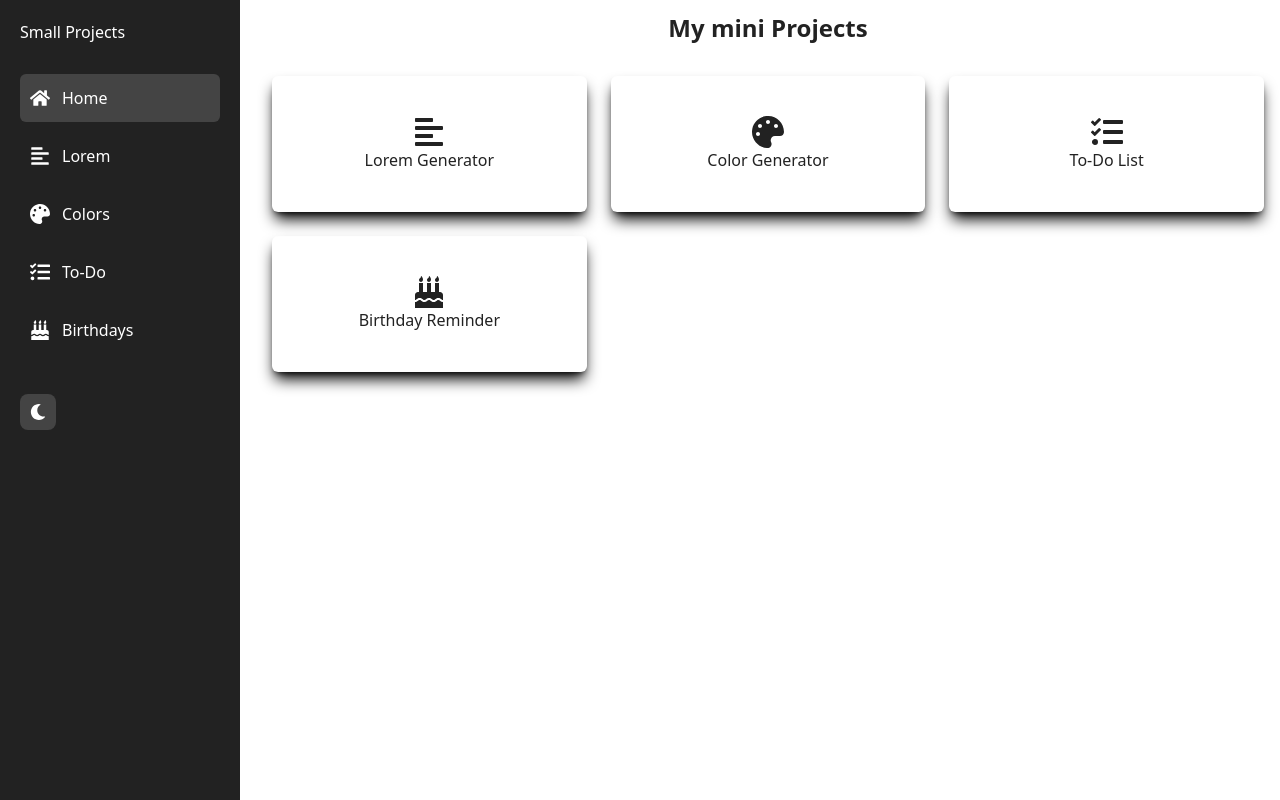
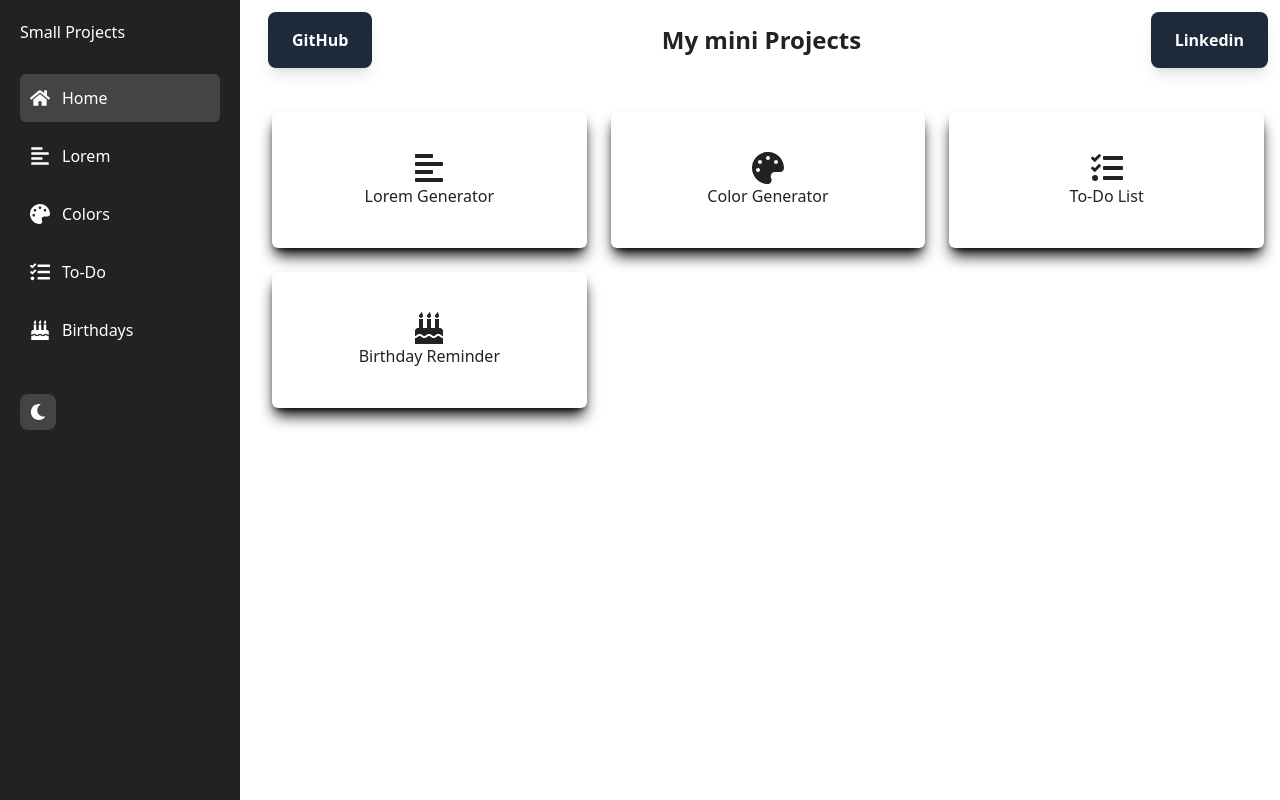
Before and after one commit to OshaqNaimat/Small-projects, a React (Vite) app in the folder mini/: page / in a window 1280 px wide. Built offline with nearby package versions, Linux system fonts and the light colour scheme.

Commit message:
home page features

```diff
--- a/mini/src/pages/Home.jsx
+++ b/mini/src/pages/Home.jsx
@@ -10,9 +10,26 @@ import { Link } from "react-router-dom";
 export default function Home() {
   return (
     <>
-      <h2 className="text-center font-semibold text-2xl my-3">
-        My mini Projects
-      </h2>
+      <div className="flex justify-between p-3">
+        <a
+          href="https://github.com/OshaqNaimat"
+          target="_blank"
+          class="flex items-center px-6 py-3 bg-gray-800 hover:bg-gray-900 text-white font-bold rounded-lg shadow-lg transition-all duration-300 transform hover:scale-105"
+        >
+          GitHub
+        </a>
+        <h2 className="text-center font-semibold text-2xl my-3">
+          My mini Projects
+        </h2>
+        <a
+          href="https://www.linkedin.com/in/oshaq-naimat-14347336a"
+          target="_blank"
+          class="flex items-center px-6 py-3 bg-gray-800 hover:bg-gray-900 text-white font-bold rounded-lg shadow-lg transition-all duration-300 transform hover:scale-105"
+        >
+          Linkedin
+        </a>
+      </div>
+
       <div className="grid grid-cols-1 sm:grid-cols-2 lg:grid-cols-3 gap-6 mt-8 px-4">
         <div
           className="container flex justify-center items-center shadow-lg cursor-pointer  transform transition-transform duration-300
```
